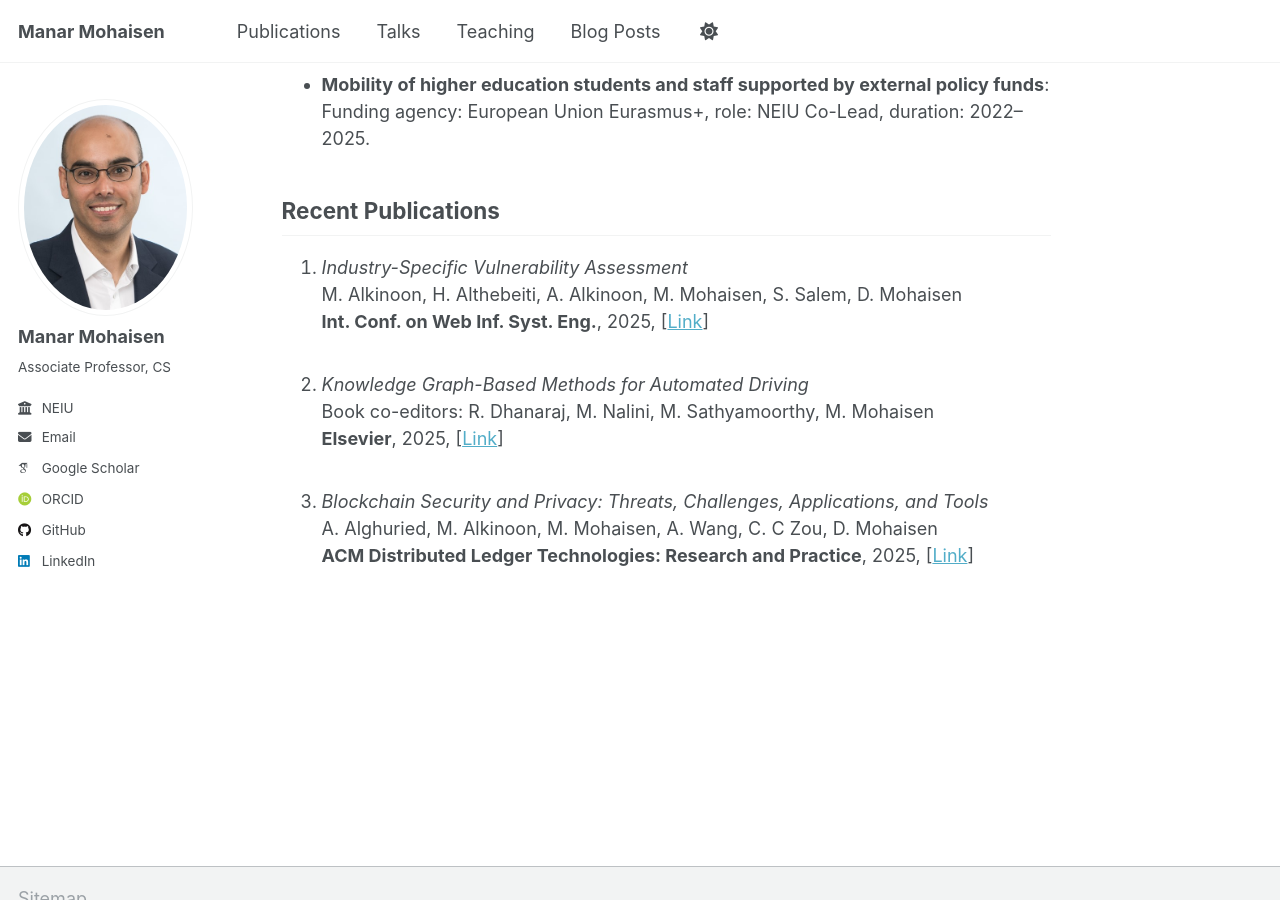
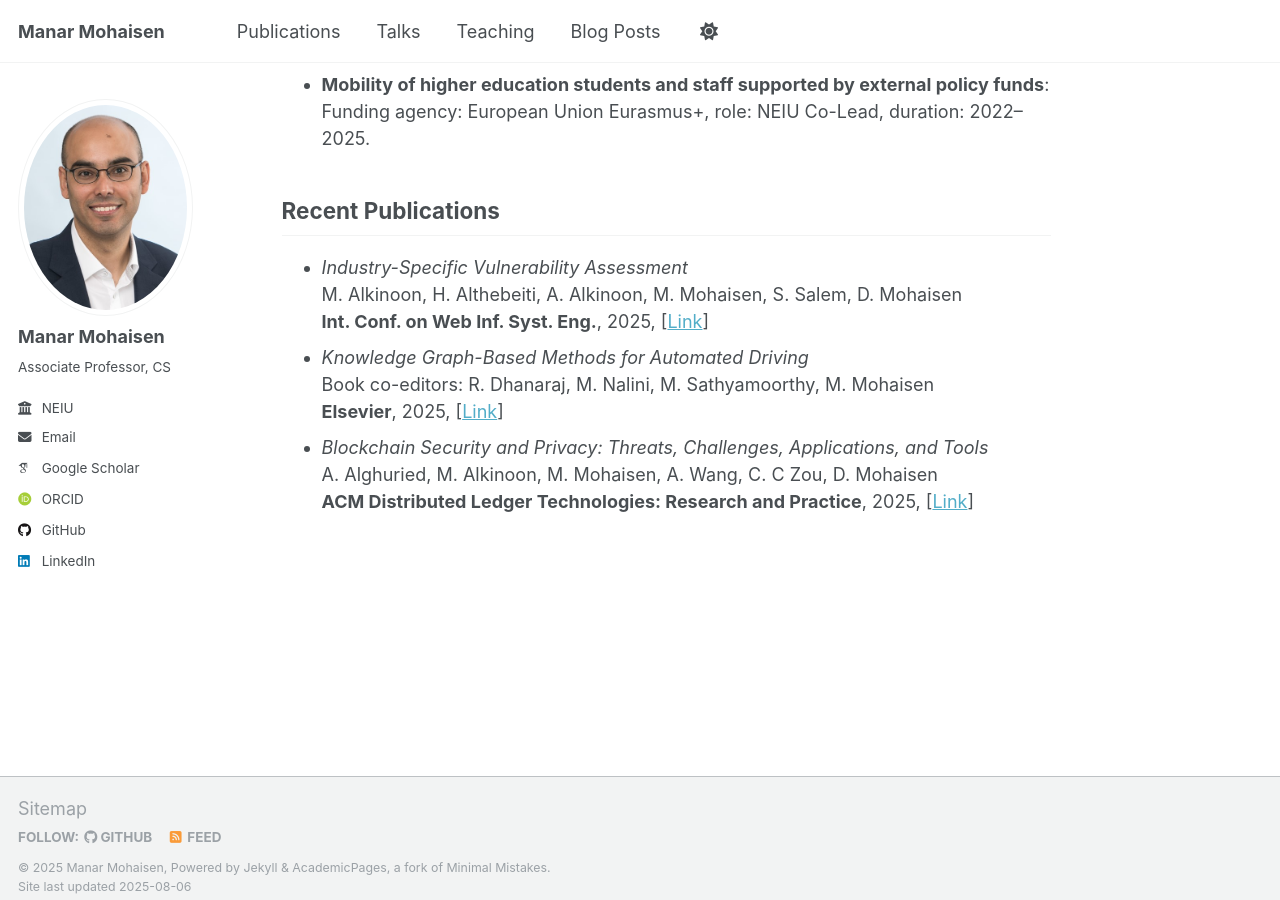
Before and after one commit to manarmohaisen/manarmohaisen.github.io, a Jekyll site: the page built from _pages/about.md, in a window 1280 px wide and 900 px high, scrolled down 447 px. Built offline with Jekyll 4.4.1, drawn with Linux system fonts in a browser that asks for light colours; some web fonts are replaced; a script that is not in the unit is left out.

Commit message:
Update about.md

```diff
--- a/_pages/about.md
+++ b/_pages/about.md
@@ -20,28 +20,28 @@ Funded Gtants
 
 Recent Publications
 -------
-<ol>
+<ul>
   <li>
     <em>Industry-Specific Vulnerability Assessment</em><br>
     M. Alkinoon, H. Althebeiti, A. Alkinoon, M. Mohaisen, S. Salem, D. Mohaisen<br>
     <strong>Int. Conf. on Web Inf. Syst. Eng.</strong>, 2025, [<a href="https://link.springer.com/chapter/10.1007/978-981-96-0576-7_10" target="_blank">Link</a>]
   </li>
-  <br>
+
 
   <li>
     <em>Knowledge Graph-Based Methods for Automated Driving</em><br>
     Book co-editors: R. Dhanaraj, M. Nalini, M. Sathyamoorthy, M. Mohaisen<br>
     <strong>Elsevier</strong>, 2025, [<a href="https://www.sciencedirect.com/book/9780443300400/knowledge-graph-based-methods-for-automated-driving#book-info" target="_blank">Link</a>]
   </li>
-  <br>
+
 
   <li>
     <em>Blockchain Security and Privacy: Threats, Challenges, Applications, and Tools</em><br>
     A. Alghuried, M. Alkinoon, M. Mohaisen, A. Wang, C. C Zou, D. Mohaisen<br>
     <strong>ACM Distributed Ledger Technologies: Research and Practice</strong>, 2025, [<a href="https://dl.acm.org/doi/abs/10.1145/3716323" target="_blank">Link</a>]
   </li>
-  <br>
-</ol>
+
+</ul>
 <!--
  <section>
   <h3>Advancing Computer Science Transfers for Success</h3>
```
